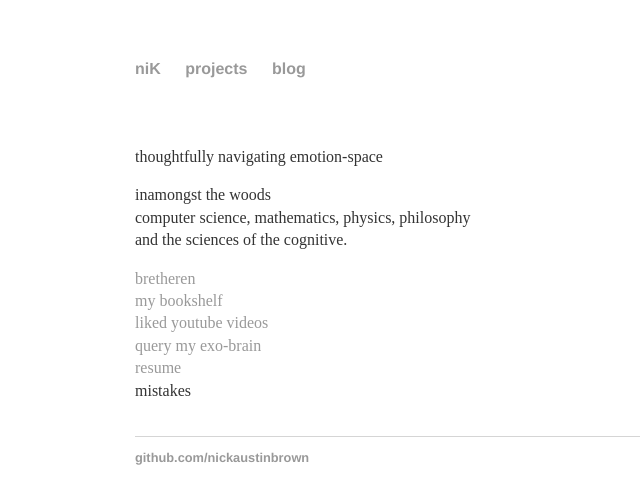
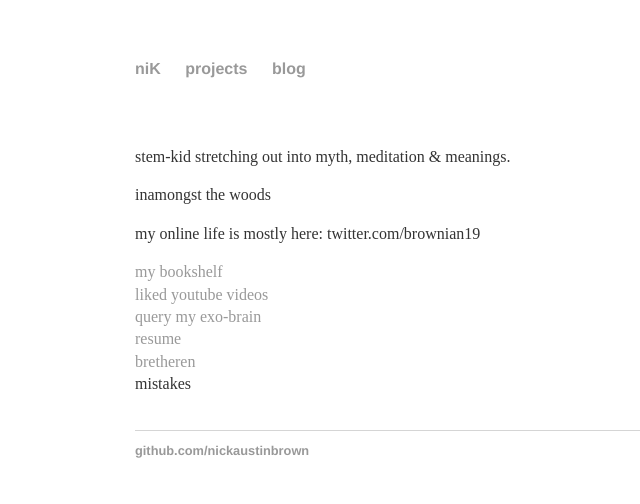
Before and after one commit to slavachalnev/nickaustinbrown.github.io, a Jekyll site: the page built from index.html, in a window 1280 px wide. Shown: the top 504 px of the page, without its empty margins (185-825 px from the left). Built offline with Jekyll 4.4.1, drawn with Linux system fonts in a browser that asks for light colours; comment, search, counter and statistics services are not loaded.

Commit message:
Update index.html

```diff
--- a/index.html
+++ b/index.html
@@ -5,18 +5,18 @@ title: About
 <div class="blurb">
  </br >
  </br >
-	<p>thoughtfully navigating emotion-space </p>
-	<p>inamongst the woods </br >
-	computer science, mathematics, physics, philosophy </br >
-		and the sciences of the cognitive.
-	</p>
+	<p>stem-kid stretching out into myth, meditation & meanings.</p>
+	<p>inamongst the woods </p>
+	<p>my online life is mostly here: twitter.com/brownian19</p>
+
 
 	<p>
-		<a href="https://nickaustinbrown.github.io/others"> bretheren </a> </br >
 		<a href="https://www.goodreads.com/review/list/35831082-nick-brown?view=covers"> my bookshelf </a> </br >
 		<a href="https://www.youtube.com/playlist?list=PL8qPuAxL5O5KyNu5aVOedSbe6J2COEQK2"> liked youtube videos </a> </br >
 		<a href="https://nickaustinbrown.github.io/search"> query my exo-brain  </a> </br >
 		<a href="https://nickaustinbrown.github.io/nicholas brown cv.pdf"> resume </a> </br >
+		<a href="https://nickaustinbrown.github.io/others"> bretheren </a> </br >
+
 
 	mistakes
 	</p>
```
